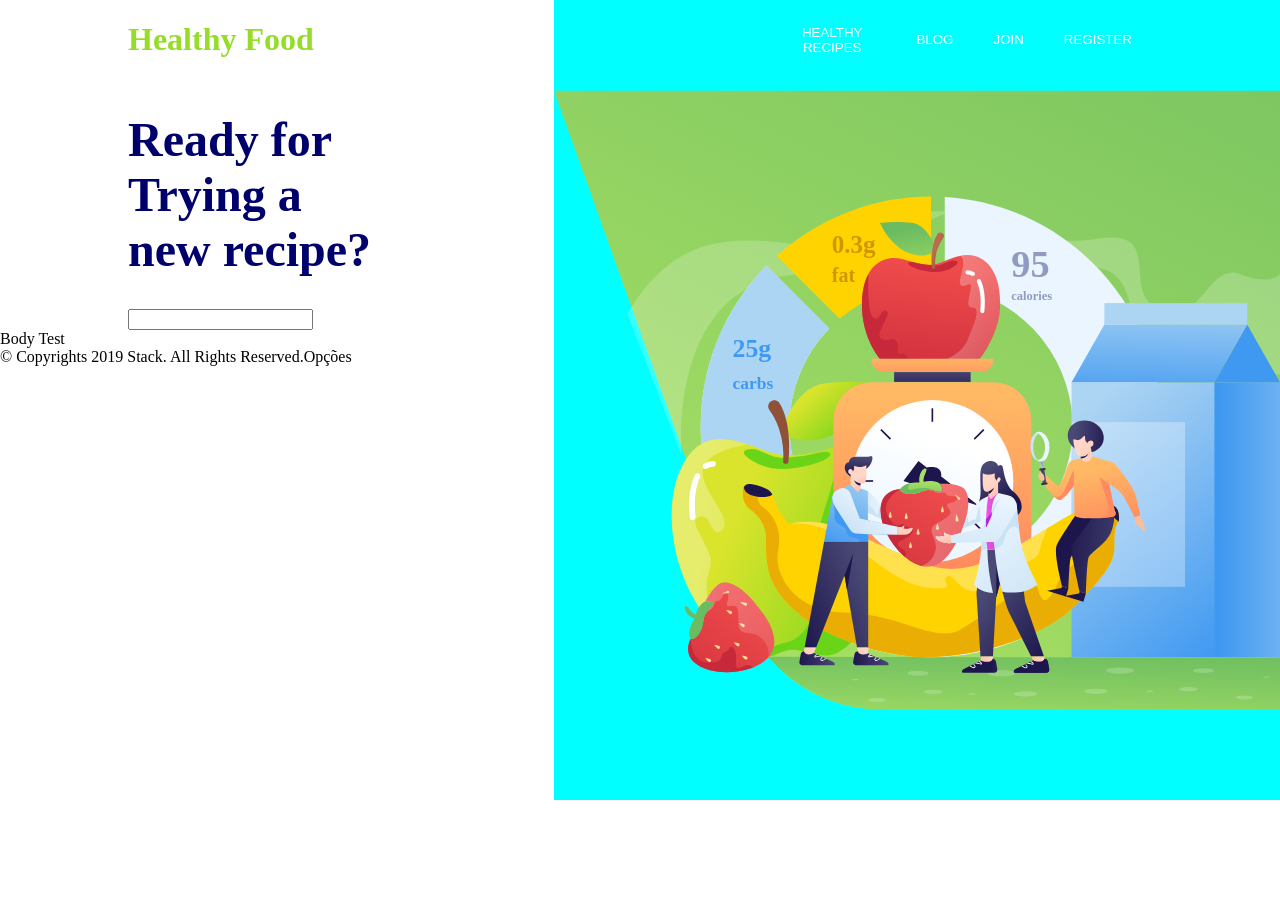
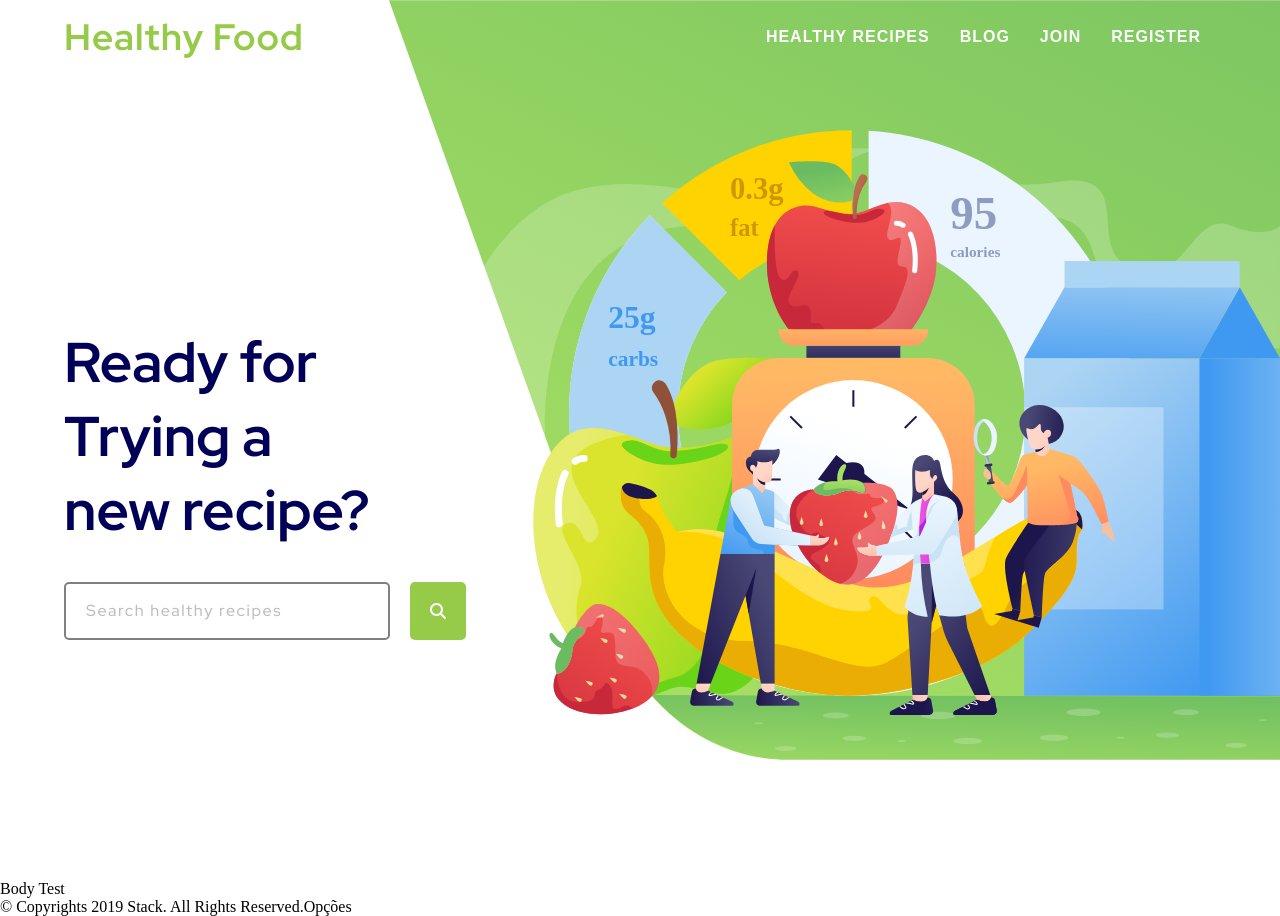
Before and after one commit to TiagoOliveiraGomes/teste-grupo-GCB, a React (Create React App) app: page / in a window 1280 px wide. Before the commit the page ends 800 px from the top, so only its background shows below. Built offline with nearby package versions, Linux system fonts and the light colour scheme.

Commit message:
finished style header

```diff
--- a/package.json
+++ b/package.json
@@ -3,6 +3,11 @@
   "version": "0.1.0",
   "private": true,
   "dependencies": {
+    "@fortawesome/fontawesome-free": "^6.0.0",
+    "@fortawesome/fontawesome-svg-core": "^1.3.0",
+    "@fortawesome/free-regular-svg-icons": "^6.0.0",
+    "@fortawesome/free-solid-svg-icons": "^6.0.0",
+    "@fortawesome/react-fontawesome": "^0.1.17",
     "@testing-library/jest-dom": "^5.16.2",
     "@testing-library/react": "^12.1.3",
     "@testing-library/user-event": "^13.5.0",
--- a/public/index.html
+++ b/public/index.html
@@ -2,6 +2,9 @@
 <html lang="en">
   <head>
     <meta charset="utf-8" />
+    <link rel="preconnect" href="https://fonts.googleapis.com">
+    <link rel="preconnect" href="https://fonts.gstatic.com" crossorigin>
+    <link href="https://fonts.googleapis.com/css2?family=Red+Hat+Display:ital,wght@0,500;0,700;1,900&display=swap" rel="stylesheet">
     <link rel="icon" href="%PUBLIC_URL%/favicon.ico" />
     <meta name="viewport" content="width=device-width, initial-scale=1" />
     <meta name="theme-color" content="#000000" />
--- a/src/components/header/header.css
+++ b/src/components/header/header.css
@@ -1,25 +1,83 @@
 .header {
-    margin: 0 10vw 0;
+    /* background-color: purple; */
+    height: 110vh;
 }
 
-.img {
-    width: 56.7vw;
-    height: 100vh;
-    position: absolute;
-    z-index: -1;
-    top: 0%;
-    right: 0%;
-    background-color: aqua;
+.contain {
+    display: flex;
+    flex-wrap: wrap;
+    width: 100%;
 }
 
 .topContain {
     display: flex;
-    width: 80vw;
+    align-items: flex-end;
     justify-content: space-between;
+    width: 90%;
+    max-width: 1200px;
+    font-family: 'Red Hat Display', sans-serif;
+    margin-top: 2vh;
+    margin: auto;
+}
+
+.containInput {
+    width: 90%;
+    max-width: 1200px;
+    margin: auto;
+
+}
+.inputGroup {
+    display: flex;
 }
 
 .inputQuestion {
-    width: 20vw;
-    color: rgb(0, 0, 109);
-    font-size: 3rem;
+    margin-top: 33vh;
+    width: 25vw;
+    color: rgb(0, 0, 88);
+    font-size: 3.5rem;
+    font-family: 'Red Hat Display', sans-serif;
+    margin-bottom: 35px;
 }
+
+.searchInput {
+    padding: 18px 20px 18px;
+    width: 22vw;
+    border-radius: 5px;
+    border-style: solid;
+    border-color: gray;
+    font-family: 'Red Hat Display', sans-serif;
+    letter-spacing: .1rem;
+    margin-right: 10px;
+}
+
+.searchInput::placeholder {
+    color: rgb(190, 190, 190);
+    margin: 0 10px 0;
+    font-size: 1rem;
+}
+
+.contain_Search_Button {
+    margin: 0 10px 0;
+    border: none;
+    padding: 20px;
+    border-radius: 5px;
+    background-color: rgb(150, 202, 73);
+    color: white;
+}
+
+.contain_Search_Button:hover {
+    cursor: pointer;
+}
+
+.search_Button {
+    font-size: 1rem;
+}
+
+.img {
+    width: 55.7rem;
+    height: 47.5rem;
+    position: absolute;
+    top: 0%;
+    right: 0%;
+    z-index: -1;
+}
--- a/src/components/header/index.jsx
+++ b/src/components/header/index.jsx
@@ -3,19 +3,28 @@ import './header.css'
 import background from '../../assets/img/Illustration.svg'
 import Tittle from '../tittle'
 import HeaderOptions from '../headerOptions'
+import { FontAwesomeIcon } from '@fortawesome/react-fontawesome'
+import { faSearch } from '@fortawesome/free-solid-svg-icons'
 
 const Header = () => {
     return (
         <div className='header'>
+            <div className='contain'>
+                <div className='topContain'>
+                    <Tittle tittle="Healthy Food"/>
+                    <HeaderOptions />
+                </div>
+                <div className='containInput'>
+                    <h1 className='inputQuestion'>Ready for Trying a new recipe?</h1>
+                    <div className='inputGroup'>
+                        <input className='searchInput' placeholder='Search healthy recipes' type="text" />
+                        <button className='contain_Search_Button'>
+                            <FontAwesomeIcon className='search_Button' icon={faSearch} />
+                        </button>
+                    </div>
+                </div>
+            </div>
             <img className='img' src={background} />
-            <div className='topContain'>
-                <Tittle tittle="Healthy Food"/>
-                <HeaderOptions />
-            </div>
-            <div>
-                <h1 className='inputQuestion'>Ready for Trying a new recipe?</h1>
-                <input type="text" />
-            </div>
         </div>
     )
 }
--- a/src/components/headerOptions/headerOptions.css
+++ b/src/components/headerOptions/headerOptions.css
@@ -1,18 +1,22 @@
 .headerOptions {
     display: flex;
+    align-self: flex-end;
     justify-content: space-between;
     align-items: center;
-    width: 30vw;
+    /* width: 35vw; */
     /* background-color: aqua; */
 }
 .button {
+    font-weight: bolder;
     display: flex;
-    padding: 20px;
+    padding: 15px;
     align-items: center;
     background: none;
     border: none;
     color: white;
     height: 50%;
+    letter-spacing: 1px;
+    font-size: 1rem;
 }
 .button:hover {
     background-color: white;
--- a/src/components/tittle/tittle.css
+++ b/src/components/tittle/tittle.css
@@ -1,3 +1,7 @@
 .tittle {
-    color: rgb(149, 221, 40);
+    color:rgb(150, 202, 73);
+    padding-top: 13px;
+    margin: 0;
+    font-size: 2.3rem;
+    letter-spacing: 1px;
 }
--- a/src/pages/home/home.css
+++ b/src/pages/home/home.css
@@ -1,3 +1,4 @@
+@import url('https://fonts.googleapis.com/css2?family=Red+Hat+Display:ital,wght@0,500;0,700;1,900&display=swap');
 .home {
 
 }
```
Also changed, not shown: 1 other file (tests, documents, lock files or other folders).
